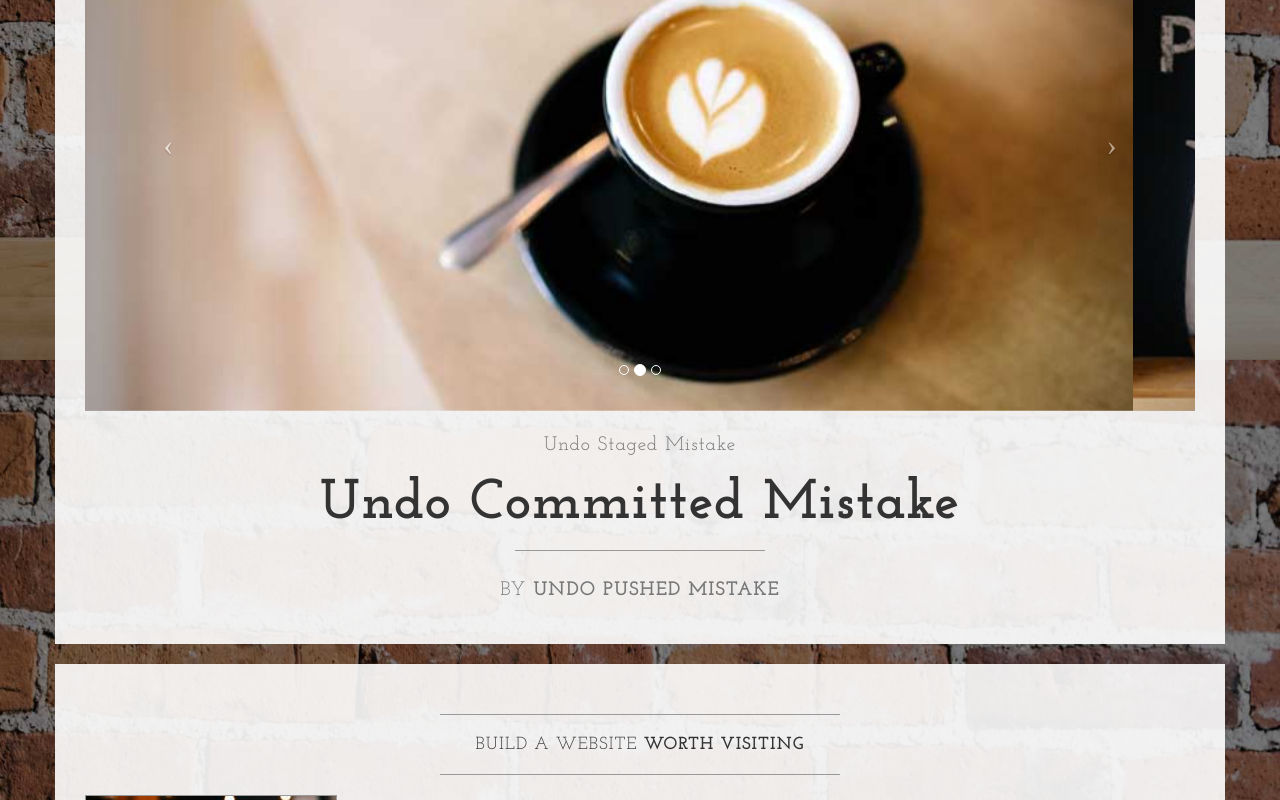
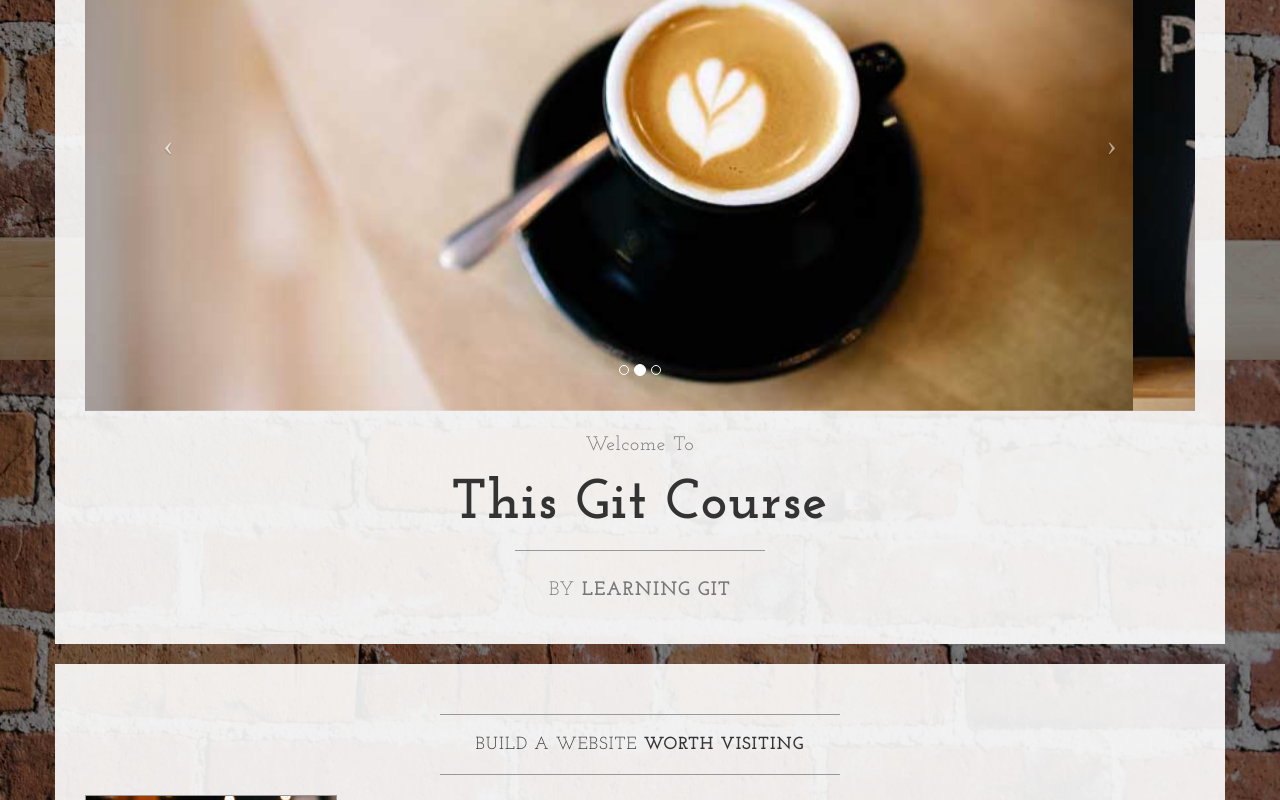
Before and after one commit to jwcmitchell/learning-git, a plain HTML site: page index.html in a window 1280 px wide. Shown: the part 440-1240 px from the top of the page. Drawn offline with nearby package versions, Linux system fonts and the light colour scheme.

Commit message:
Revert "Committing to undo pushed mistake"
This reverts commit e5f5ad6fcd011a1bcfdde6050937e19d9d2ee9f1.

```diff
--- a/index.html
+++ b/index.html
@@ -106,13 +106,13 @@
                         </a>
                     </div>
                     <h2 class="brand-before">
-                        <small>Undo staged mistake</small>
+                        <small>Welcome to</small>
                     </h2>
-                    <h1 class="brand-name">Undo committed mistake</h1>
+                    <h1 class="brand-name">This git course</h1>
                     <hr class="tagline-divider">
                     <h2>
                         <small>By
-                            <strong>Undo pushed mistake</strong>
+                            <strong>learning git</strong>
                         </small>
                     </h2>
                 </div>
```
